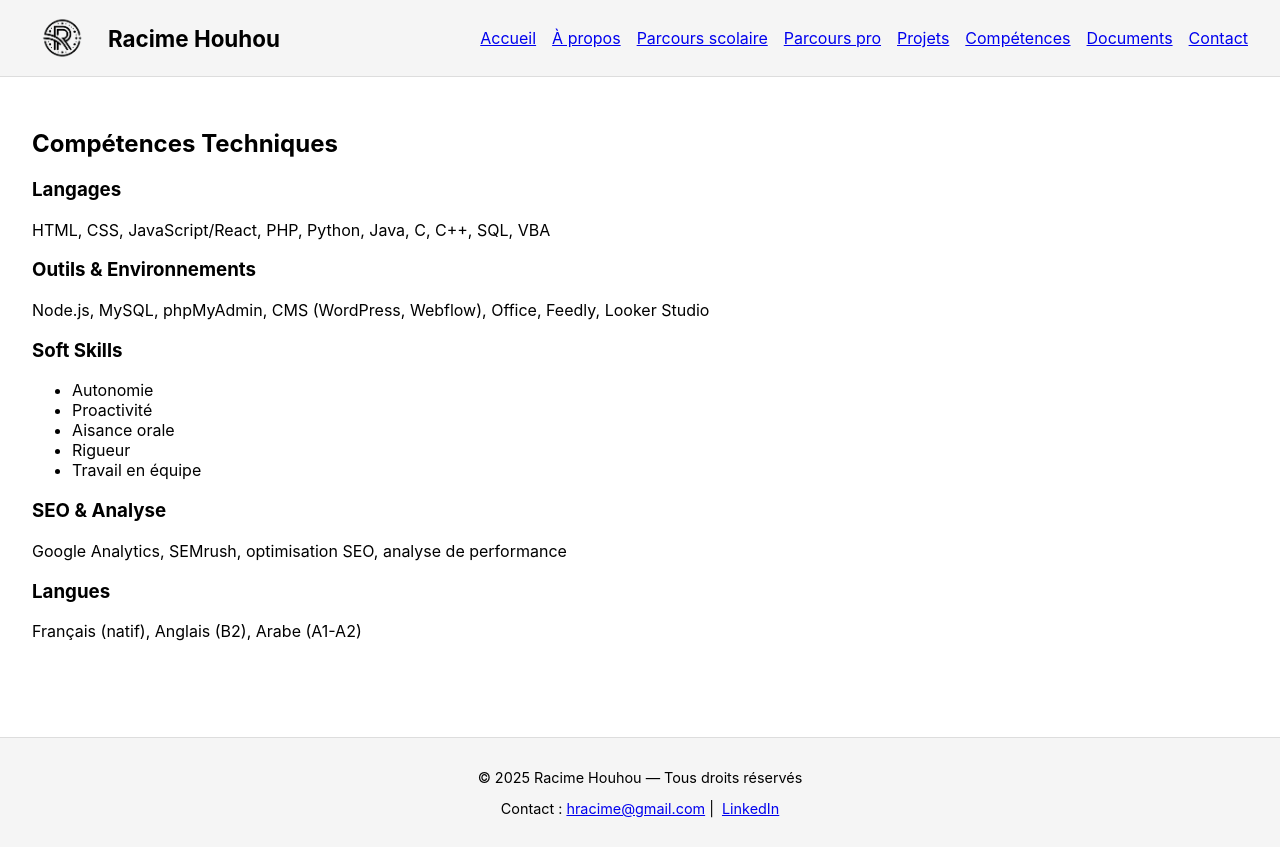
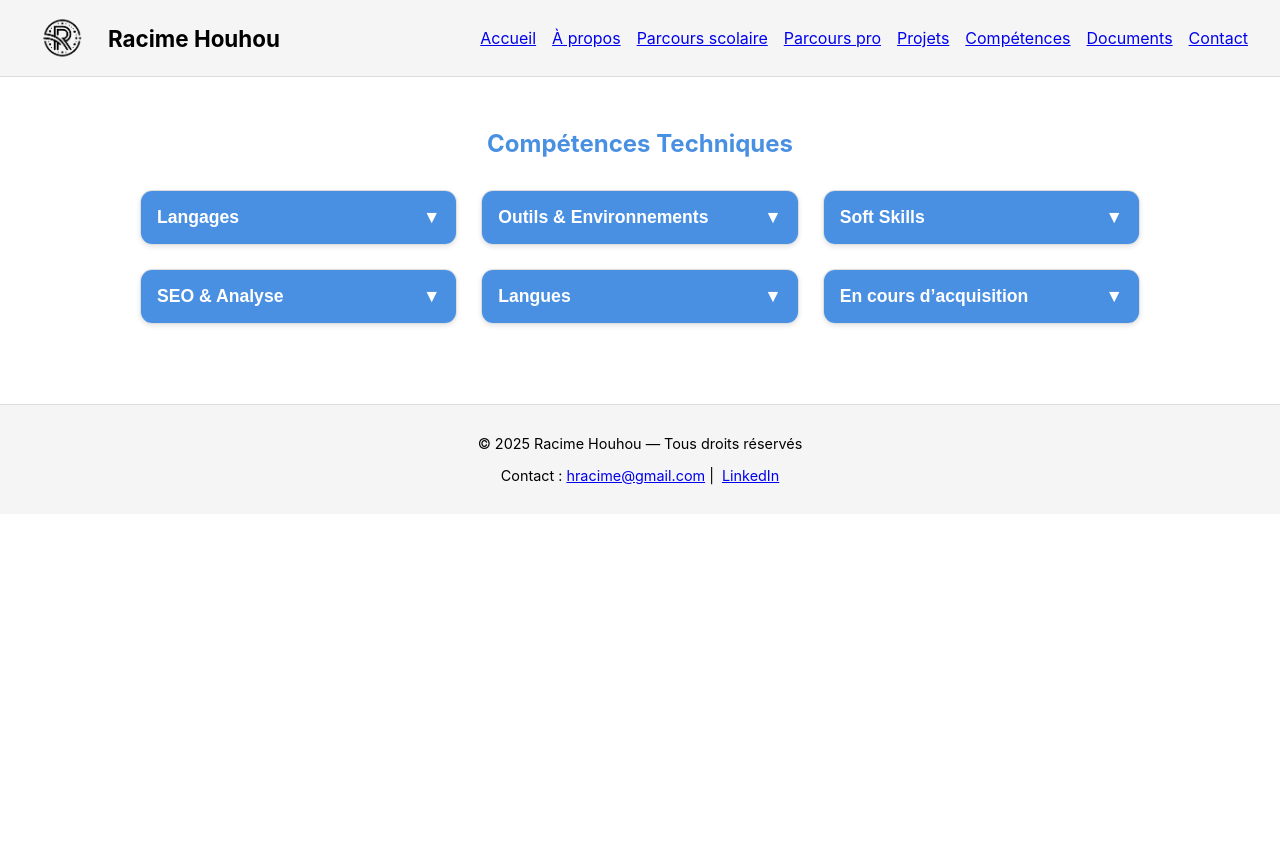
Before and after one commit to racime78/portfolio-react, a React (Create React App) app: page /competence in a window 1280 px wide. After the commit the page ends 800 px from the top, so only its background shows below. Built offline with nearby package versions, Linux system fonts and the light colour scheme.

Commit message:
Création des accordéons de compétences

```diff
--- /dev/null
+++ b/src/pages/Competence.css
@@ -0,0 +1,79 @@
+.competence-container {
+  padding: 2rem;
+  max-width: 1000px;
+  margin: auto;
+}
+
+.competence-title {
+  text-align: center;
+  margin-bottom: 2rem;
+  color: #4a90e2;
+}
+
+.competence-grid {
+  display: flex;
+  flex-wrap: wrap;
+  gap: 1.5rem;
+  justify-content: center;
+  align-items: flex-start;
+}
+
+
+.competence-card {
+  flex: 1 1 300px;
+  max-width: 450px;
+  border: 1px solid #ddd;
+  border-radius: 12px;
+  box-shadow: 0 2px 5px rgba(0, 0, 0, 0.1);
+  overflow: hidden;
+  transition: box-shadow 0.3s ease;
+  background: #fff;
+}
+
+.competence-card:hover {
+  box-shadow: 0 4px 12px rgba(0, 0, 0, 0.15);
+}
+
+.competence-header {
+  width: 100%;
+  padding: 1rem;
+  font-size: 1.1rem;
+  font-weight: bold;
+  background: #4a90e2;
+  color: white;
+  border: none;
+  display: flex;
+  justify-content: space-between;
+  align-items: center;
+  cursor: pointer;
+}
+
+.arrow {
+  transition: transform 0.3s ease;
+}
+
+.arrow.open {
+  transform: rotate(180deg);
+}
+
+.competence-collapse {
+  max-height: 0;
+  overflow: hidden;
+  transition: max-height 0.3s ease;
+}
+
+.competence-collapse.expanded {
+  max-height: 500px; /* assez pour contenir les listes */
+}
+
+.competence-list {
+  list-style: disc;
+  padding: 1rem 1.5rem;
+  background: white;
+  color: #4a90e2;
+}
+
+.competence-list li {
+  margin-bottom: 0.5rem;
+  font-size: 0.95rem;
+}
--- a/src/pages/Competence.jsx
+++ b/src/pages/Competence.jsx
@@ -1,28 +1,69 @@
+import { useState } from 'react';
+import './Competence.css';
+
+const categories = [
+  {
+    title: 'Langages',
+    items: ['HTML', 'CSS', 'JavaScript/React', 'PHP', 'Python', 'Java', 'C', 'C++', 'SQL', 'VBA'],
+  },
+  {
+    title: 'Outils & Environnements',
+    items: ['Node.js', 'MySQL', 'phpMyAdmin', 'CMS (WordPress, Webflow)', 'Office', 'Feedly', 'Looker Studio'],
+  },
+  {
+    title: 'Soft Skills',
+    items: ['Autonomie', 'Proactivité', 'Aisance orale', 'Rigueur', 'Travail en équipe'],
+  },
+  {
+    title: 'SEO & Analyse',
+    items: ['Google Analytics', 'SEMrush', 'Optimisation SEO', 'Analyse de performance'],
+  },
+  {
+    title: 'Langues',
+    items: ['Français (natif)', 'Anglais (B2)', 'Arabe (A1-A2)'],
+  },
+  {
+    title: 'En cours d’acquisition',
+    items: [
+      'C#',
+      'Intelligence Artificielle & Machine Learning',
+      'Internet des objets',
+      'Robot mobile autonome',
+      'Traitement d’image',
+      'Modélisation 3D',
+    ],
+  },
+];
+
 export default function Competence() {
-    return (
-      <div style={{ padding: "2rem" }}>
-        <h2>Compétences Techniques</h2>
+  const [openStates, setOpenStates] = useState(Array(categories.length).fill(false));
 
-        <h3>Langages</h3>
-        <p>HTML, CSS, JavaScript/React, PHP, Python, Java, C, C++, SQL, VBA</p>
+  const toggle = (index) => {
+    const newStates = [...openStates];
+    newStates[index] = !newStates[index];
+    setOpenStates(newStates);
+  };
 
-        <h3>Outils & Environnements</h3>
-        <p>Node.js, MySQL, phpMyAdmin, CMS (WordPress, Webflow), Office, Feedly, Looker Studio</p>
-
-        <h3>Soft Skills</h3>
-        <ul>
-          <li>Autonomie</li>
-          <li>Proactivité</li>
-          <li>Aisance orale</li>
-          <li>Rigueur</li>
-          <li>Travail en équipe</li>
-        </ul>
-
-        <h3>SEO & Analyse</h3>
-        <p>Google Analytics, SEMrush, optimisation SEO, analyse de performance</p>
-
-        <h3>Langues</h3>
-        <p>Français (natif), Anglais (B2), Arabe (A1-A2)</p>
+  return (
+    <div className="competence-container">
+      <h2 className="competence-title">Compétences Techniques</h2>
+      <div className="competence-grid">
+        {categories.map((cat, index) => (
+          <div key={index} className="competence-card">
+            <button className="competence-header" onClick={() => toggle(index)}>
+              {cat.title}
+              <span className={`arrow ${openStates[index] ? 'open' : ''}`}>▼</span>
+            </button>
+            <div className={`competence-collapse ${openStates[index] ? 'expanded' : ''}`}>
+              <ul className="competence-list">
+                {cat.items.map((item, idx) => (
+                  <li key={idx}>{item}</li>
+                ))}
+              </ul>
+            </div>
+          </div>
+        ))}
       </div>
-    );
-  }
+    </div>
+  );
+}
```
